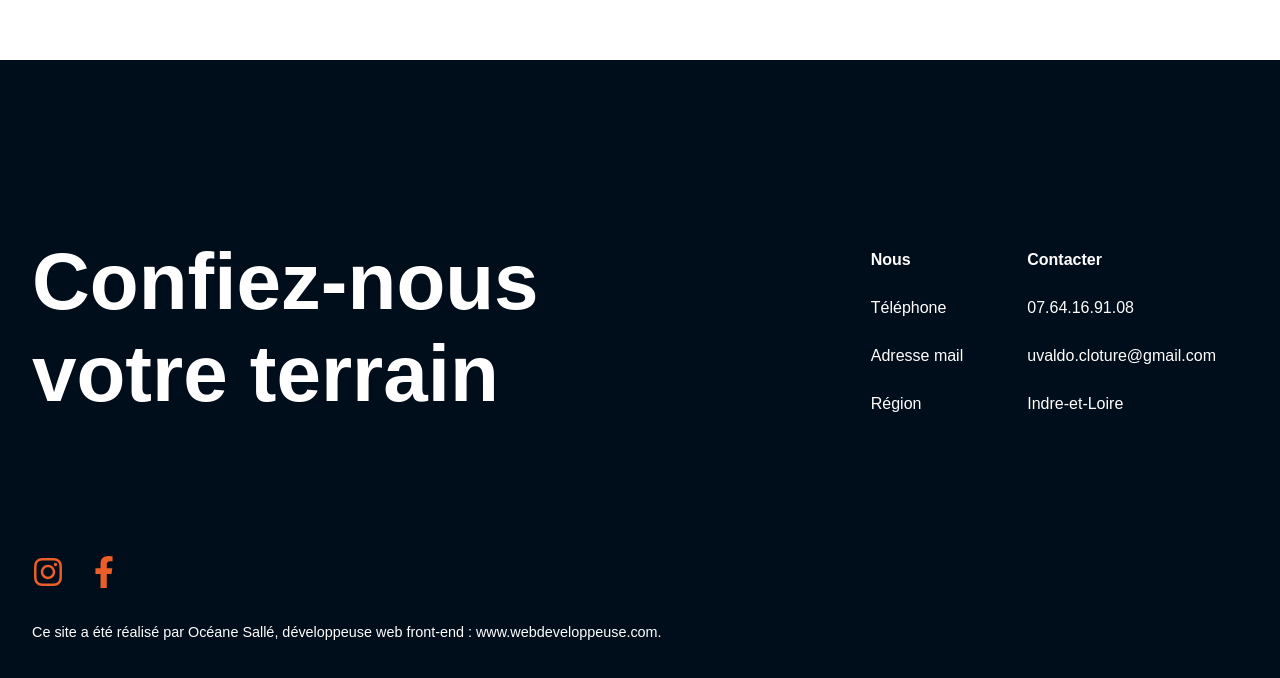
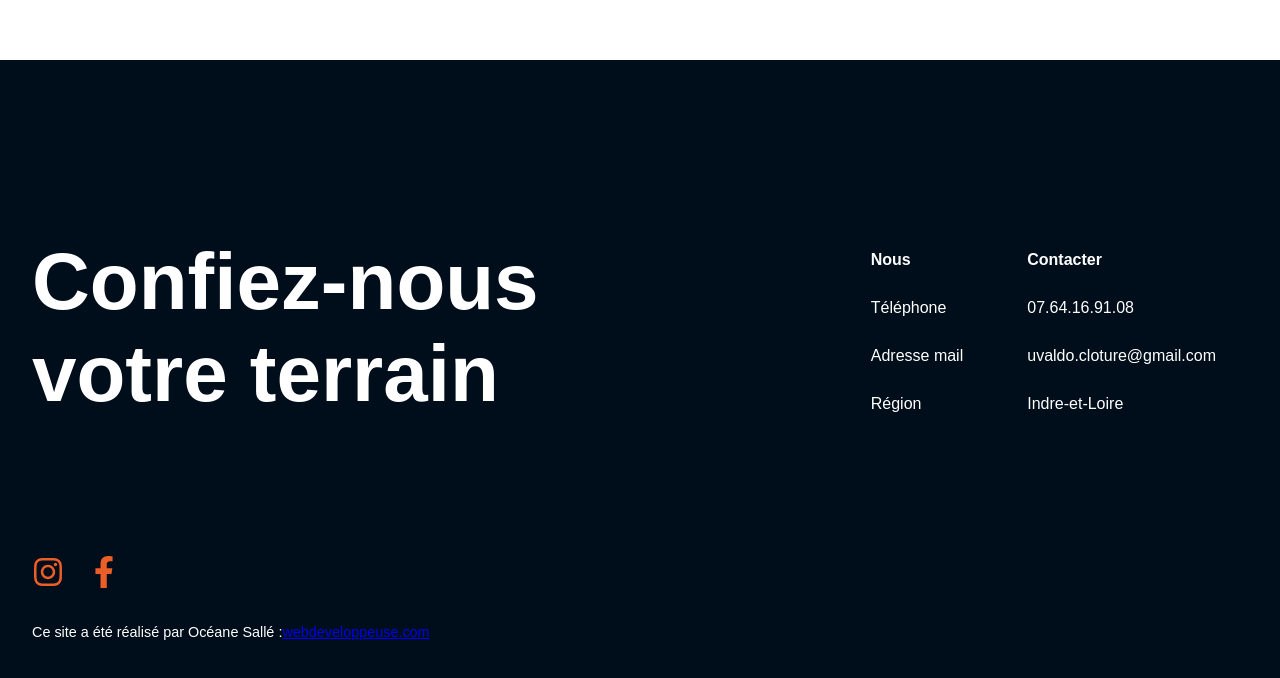
Before and after one commit to oceanesalle/Jordan-website-client, a React (Create React App) app: page /realisations in a window 1280 px wide. Shown: the part 1052-1730 px from the top of the page. Built offline with nearby package versions, Linux system fonts and the light colour scheme.

Commit message:
lien cliquable

```diff
--- a/src/components/Footer.js
+++ b/src/components/Footer.js
@@ -167,7 +167,7 @@ const Footer = () => {
           </Contact>
         </FooterBottom>
         <FooterContainer>
-            <SocialLogo to="/">Ce site a été réalisé par Océane Sallé, développeuse web front-end : www.webdeveloppeuse.com.</SocialLogo>
+            <SocialLogo to="/">Ce site a été réalisé par Océane Sallé :<a href='www.webdeveloppeuse.com'>webdeveloppeuse.com</a></SocialLogo>
     </FooterContainer>
       </Container>
     </Section>
```
